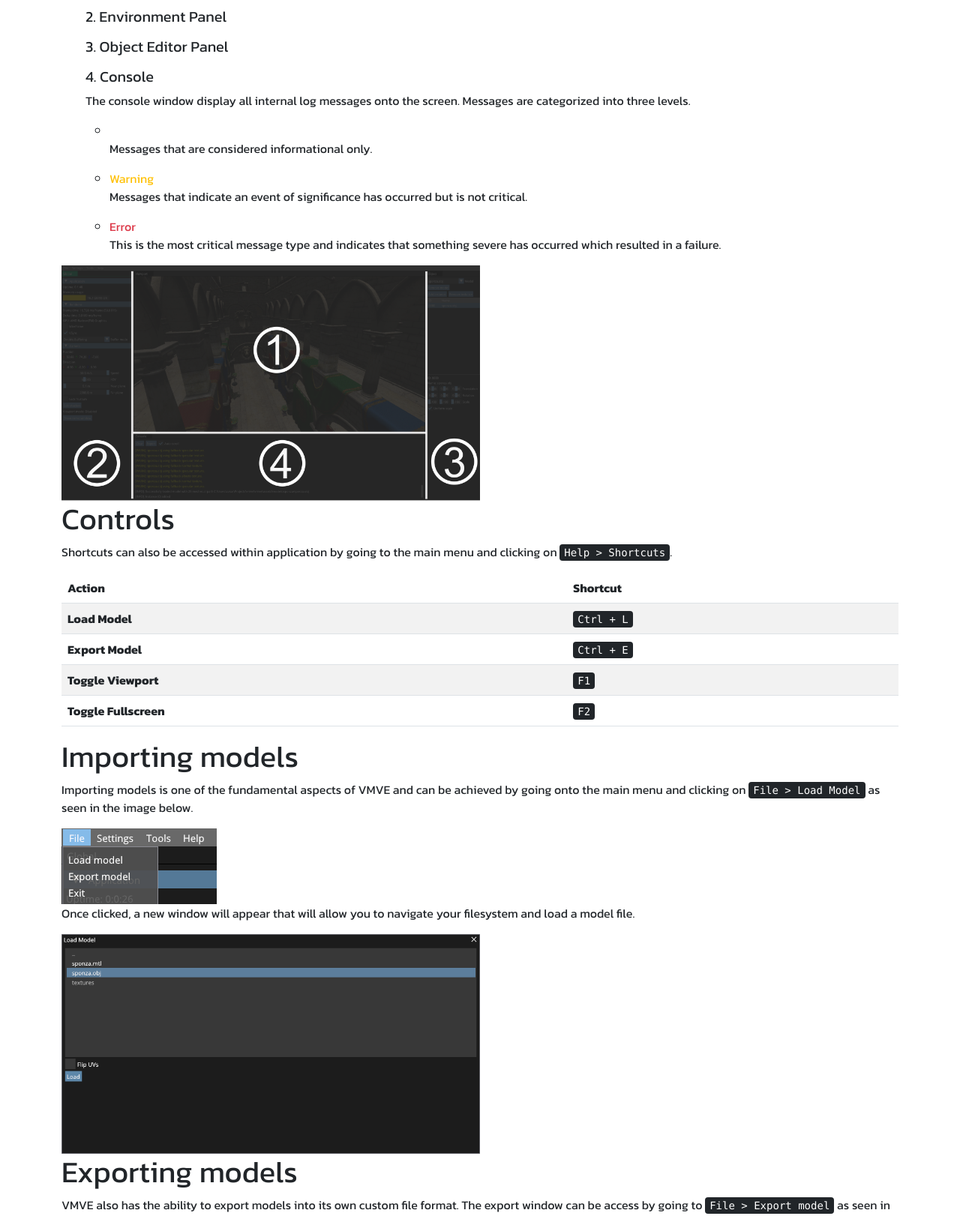
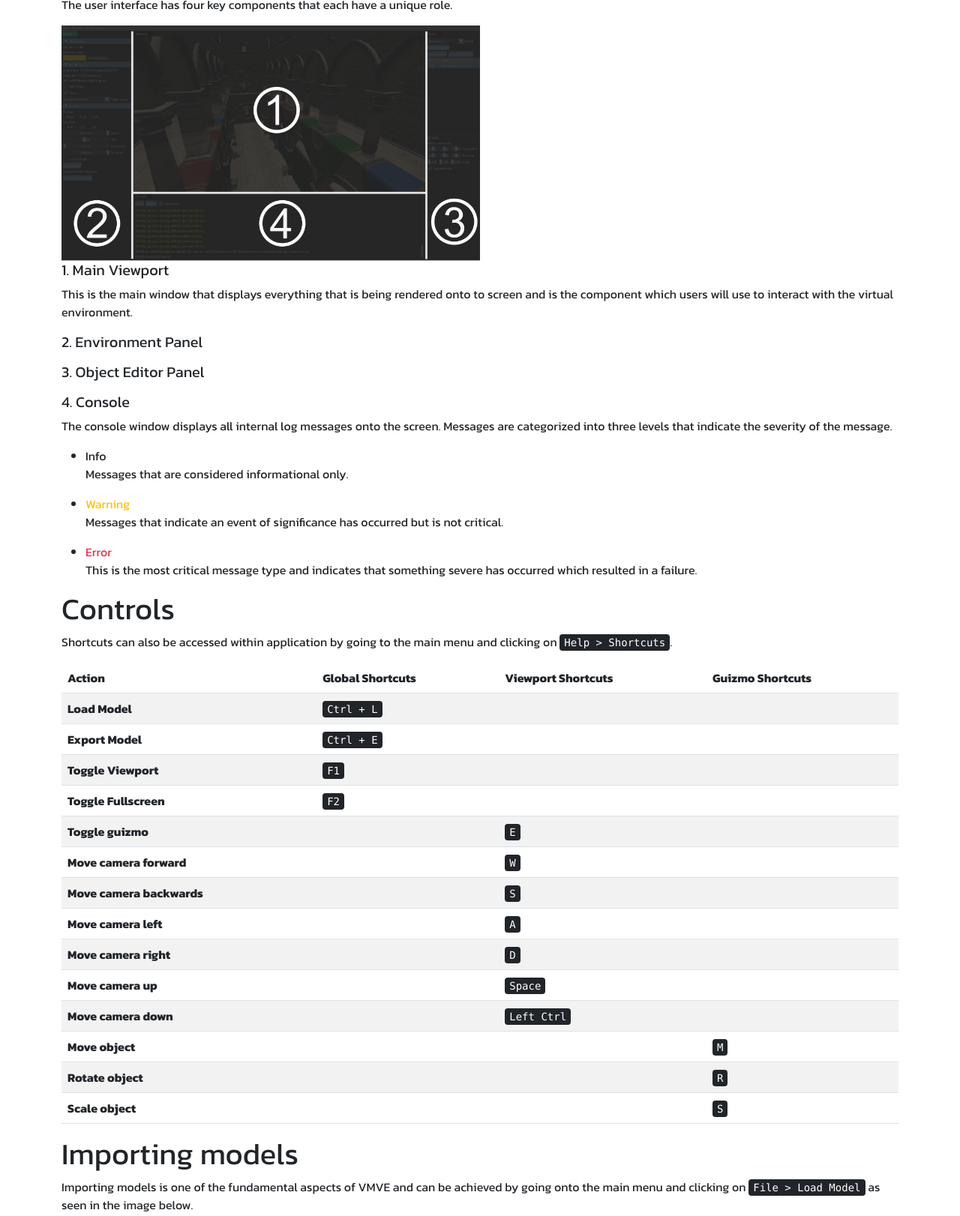
Before and after one commit to ZOulhadj/vmve_website, a website: page tutorial.html in a window 1280 px wide. Shown: the part 550-2172 px from the top of the page at 75% size. Drawn offline with nearby package versions, Linux system fonts and the light colour scheme.

Commit message:
Additional updates.

```diff
--- a/tutorial.html
+++ b/tutorial.html
@@ -31,17 +31,18 @@
                         <a class="nav-link active" aria-current="page" href="index.html">Home</a>
                     </li>
                     <li class="nav-item">
-                        <a class="nav-link" href="#features">Features</a>
+                        <a class="nav-link" href="index.html#features">Features</a>
                     </li>
                     <li class="nav-item">
-                        <a class="nav-link" href="#gallery">Gallery</a>
+                        <a class="nav-link" href="index.html#gallery">Gallery</a>
+                    </li>
+                    <li class="nav-item">
+                        <a class="nav-link" href="index.html#downloads">Downloads</a>
                     </li>
                     <li class="nav-item">
                         <a class="nav-link" href="tutorial.html">Tutorial</a>
                     </li>
-                    <li class="nav-item">
-                        <a class="nav-link" href="#downloads">Downloads</a>
-                    </li>
+
                     <li class="nav-item dropdown">
                         <a class="nav-link dropdown-toggle" href="#" role="button" data-bs-toggle="dropdown"
                             aria-expanded="false">
@@ -120,10 +121,24 @@
         <div>
             <h1>Table of Contents</h1>
             <ul>
-                <li><a href="#ui">User Interface</a></li>
+                <li>
+                    <a href="#ui">User Interface</a>
+                    <ul>
+                        <li><a href="#main_viewport">Main Viewport</a></li>
+                        <li><a href="#environment_panel">Environment Panel</a></li>
+                        <li><a href="#object_editor_panel">Object Editor Panel</a></li>
+                        <li><a href="#console">Console</a></li>
+                    </ul>
+                </li>
                 <li><a href="#controls">Controls</a></li>
                 <li><a href="#importing">Importing models</a></li>
-                <li><a href="#exporting">Exporting models</a></li>
+                <li>
+                    <a href="#exporting">Exporting models</a>
+
+                    <ul>
+                        <li><a href="#encryption">Encryption</a></li>
+                    </ul>
+                </li>
             </ul>
         </div>
 
@@ -133,37 +148,38 @@
             <div>
                 <p>
                     The user interface has four key components that each have a unique role.
-
-                    <ul style="list-style-type: none;">
-                        <li>
-                            <h5>1. Main Viewport</h5>
+                </p>
+                <img style="max-width: 50%;" src="images/tutorial/user_interface.png" alt="">
+            </div>
+            <div>
+                <h5 id="main_viewport">1. Main Viewport</h5>
                 <p>
                     This is the main window that displays everything that is being rendered
                     onto to screen and is the component which users will use to interact
                     with the virtual environment.
                 </p>
-                        </li>
-                        <li>
-                            <h5>2. Environment Panel</h5>
+            </div>
+            <div>
+                <h5 id="environment_panel">2. Environment Panel</h5>
                 <p>
 
                 </p>
-                        </li>
-                        <li>
-                            <h5>3. Object Editor Panel</h5>
+            </div>
+            <div>
+                <h5 id="object_editor_panel">3. Object Editor Panel</h5>
                 <p>
 
                 </p>
-                        </li>
-                        <li>
-                            <h5>4. Console</h5>
+            </div>
+            <div>
+                <h5 id="console">4. Console</h5>
                 <p>
-                                The console window display all internal log messages onto the screen. Messages are
-                                categorized into three levels.
+                    The console window displays all internal log messages onto the screen. Messages are
+                    categorized into three levels that indicate the severity of the message.
 
                     <ul>
                         <li>
-                                        <span class="text-white">Info</span>
+                            <span>Info</span>
                             <p>
                                 Messages that are considered informational only.
                             </p>
@@ -185,12 +201,6 @@
 
                     </ul>
                 </p>
-                        </li>
-                    </ul>
-
-
-                </p>
-                <img style="max-width: 50%;" src="images/tutorial/user_interface.png" alt="">
             </div>
         </div>
 
@@ -204,26 +214,97 @@
                 <thead>
                     <tr>
                         <th scope="col">Action</th>
-                        <th scope="col">Shortcut</th>
+                        <th scope="col">Global Shortcuts</th>
+                        <th scope="col">Viewport Shortcuts</th>
+                        <th scope="col">Guizmo Shortcuts</th>
                     </tr>
                 </thead>
                 <tbody>
                     <tr>
                         <th scope="row">Load Model</th>
                         <td><kbd>Ctrl + L</kbd></td>
+                        <td></td>
+                        <td></td>
                     </tr>
                     <tr>
                         <th scope="row">Export Model</th>
                         <td><kbd>Ctrl + E</kbd></td>
+                        <td></td>
+                        <td></td>
                     </tr>
                     <tr>
                         <th scope="row">Toggle Viewport</th>
                         <td><kbd>F1</kbd></td>
+                        <td></td>
+                        <td></td>
                     </tr>
                     <tr>
                         <th scope="row">Toggle Fullscreen</th>
                         <td><kbd>F2</kbd></td>
+                        <td></td>
+                        <td></td>
                     </tr>
+                    <tr>
+                        <th scope="row">Toggle guizmo</th>
+                        <td></td>
+                        <td><kbd>E</kbd></td>
+                        <td></td>
+                    </tr>
+                    <tr>
+                        <th scope="row">Move camera forward</th>
+                        <td></td>
+                        <td><kbd>W</kbd></td>
+                        <td></td>
+                    </tr>
+                    <tr>
+                        <th scope="row">Move camera backwards</th>
+                        <td></td>
+                        <td><kbd>S</kbd></td>
+                        <td></td>
+                    </tr>
+                    <tr>
+                        <th scope="row">Move camera left</th>
+                        <td></td>
+                        <td><kbd>A</kbd></td>
+                        <td></td>
+                    </tr>
+                    <tr>
+                        <th scope="row">Move camera right</th>
+                        <td></td>
+                        <td><kbd>D</kbd></td>
+                        <td></td>
+                    </tr>
+                    <tr>
+                        <th scope="row">Move camera up</th>
+                        <td></td>
+                        <td><kbd>Space</kbd></td>
+                        <td></td>
+                    </tr>
+                    <tr>
+                        <th scope="row">Move camera down</th>
+                        <td></td>
+                        <td><kbd>Left Ctrl</kbd></td>
+                        <td></td>
+                    </tr>
+                    <tr>
+                        <th scope="row">Move object</th>
+                        <td></td>
+                        <td></td>
+                        <td><kbd>M</kbd></td>
+                    </tr>
+                    <tr>
+                        <th scope="row">Rotate object</th>
+                        <td></td>
+                        <td></td>
+                        <td><kbd>R</kbd></td>
+                    </tr>
+                    <tr>
+                        <th scope="row">Scale object</th>
+                        <td></td>
+                        <td></td>
+                        <td><kbd>S</kbd></td>
+                    </tr>
+
                 </tbody>
 
 
@@ -265,6 +346,10 @@
                 <img style="max-width: 50%;" src="images/tutorial/exporting_2.png" alt="">
             </div>
 
+            <div>
+                <h2 id="encryption">Encryption</h2>
+            </div>
+
         </div>
     </div>
 
```
Also changed, not shown: index.html (+6 -5 lines). Lines whose indentation alone changed are shown as unchanged.
